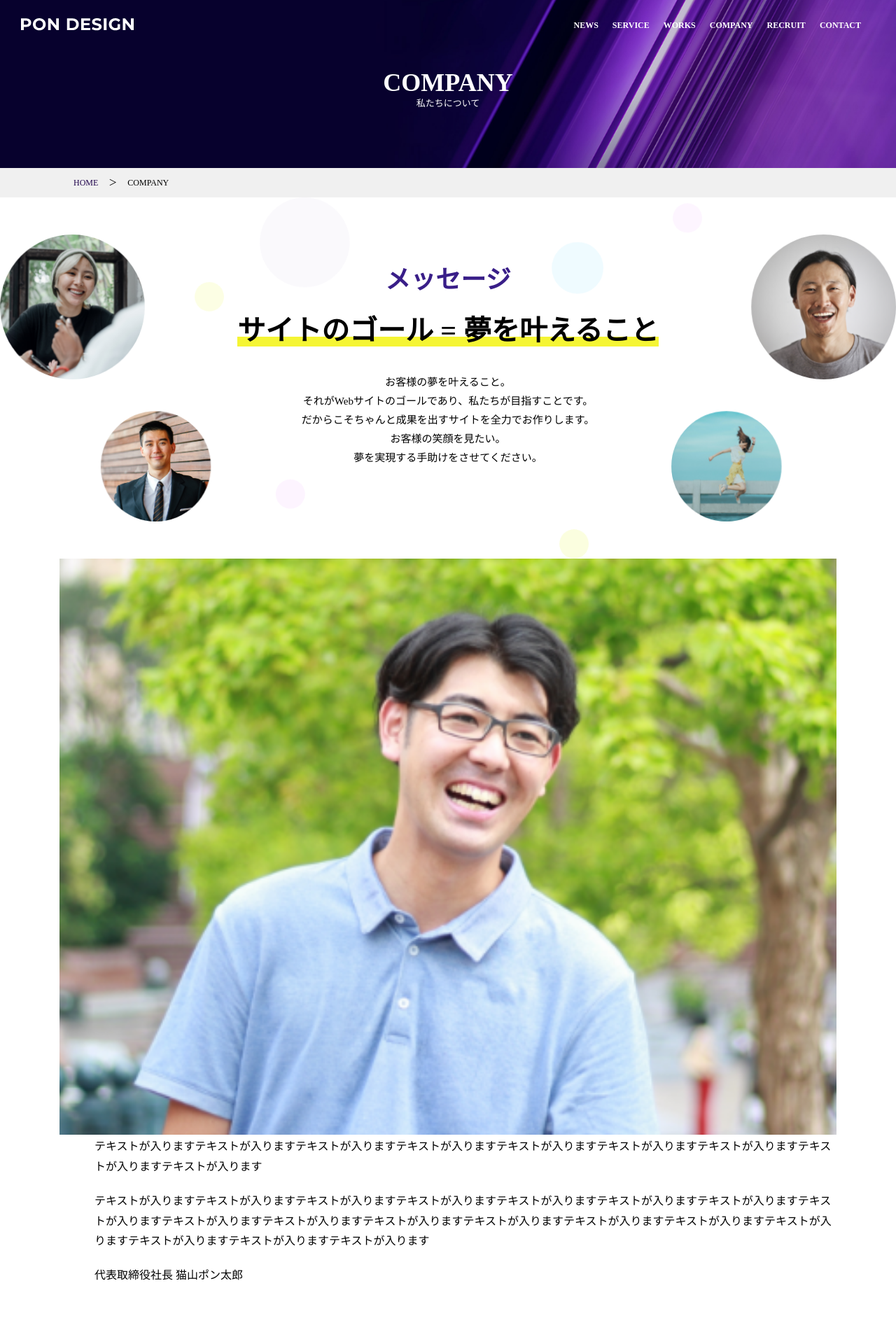
After one commit to kuma-mofumofu/corporate-site, a PHP site: page /company.html in a window 1280 px wide. The commit adds this page. Shown: the top 1920 px of the page at 70% size. Run offline with PHP 8.4, Linux system fonts and the light colour scheme.

Commit message:
company完了

```diff
--- /dev/null
+++ b/company.html
@@ -0,0 +1,159 @@
+<!DOCTYPE html>
+<html lang="ja">
+
+  <head>
+    <meta charset="utf-8" />
+    <meta name="viewport" content="width=device-width, initial-scale=1" />
+    <link rel="shortcut icon" href="images/favicon.png" />
+    <link rel="stylesheet" href="css/reset.css" />
+    <link rel="stylesheet" href="css/style.css" />
+    <title>2022.07.15課題</title>
+  </head>
+
+  <body id="company">
+
+    <header id="header">
+      <div class="header--inner">
+
+        <h1 class="logo">
+          <a href="#"><img src="images/logo.png" alt=""></a>
+        </h1>
+
+        <nav>
+          <ul>
+            <li><a href="#">NEWS</a></li>
+            <li><a href="#">SERVICE</a></li>
+            <li><a href="#">WORKS</a></li>
+            <li><a href="#">COMPANY</a></li>
+            <li><a href="#">RECRUIT</a></li>
+            <li><a href="#">CONTACT</a></li>
+          </ul>
+        </nav>
+
+        <div class="menu">
+          <div class="menu-btn">
+            <span></span>
+            <span></span>
+            <span></span>
+          </div>
+        </div>
+
+      </div><!-- /header--inner -->
+    </header>
+
+    <main>
+
+      <section>
+        <div class="page_title">
+          <h2>COMPANY</h2>
+          <p>私たちについて</p>
+        </div>
+      </section>
+
+      <div class="pankuzu">
+        <p><a href="#">HOME</a><span>＞</span>COMPANY</p>
+      </div>
+
+      <section>
+        <div class="company">
+
+          <div class="title title-company">
+            <h2>メッセージ</h2>
+          </div>
+
+          <p><span>サイトのゴール = <br>夢を叶えること</span></p>
+
+          <p>
+            お客様の夢を叶えること。<br>
+            それがWebサイトのゴールであり、<br class="br_sp">私たちが目指すことです。<br>
+            だからこそちゃんと成果を出すサイトを<br class="br_sp">全力でお作りします。<br>
+            お客様の笑顔を見たい。<br>
+            夢を実現する手助けをさせてください。<br>
+          </p>
+
+        </div><!-- /company -->
+      </section>
+
+      <section>
+        <div class="ceo">
+
+          <div class="ceo--image">
+            <img src="images/CEO.png" alt="">
+          </div>
+
+          <div class="ceo--text">
+            <p>テキストが入りますテキストが入りますテキストが入りますテキストが入りますテキストが入りますテキストが入りますテキストが入りますテキストが入りますテキストが入ります</p>
+            <p>テキストが入りますテキストが入りますテキストが入りますテキストが入りますテキストが入りますテキストが入りますテキストが入りますテキストが入りますテキストが入りますテキストが入りますテキストが入りますテキストが入りますテキストが入りますテキストが入りますテキストが入りますテキストが入りますテキストが入りますテキストが入ります</p>
+            <p>代表取締役社長 猫山ポン太郎</p>
+          </div>
+
+        </div><!-- /ceo -->
+      </section>
+
+      <section>
+        <div class="overview">
+
+          <div class="title title-company">
+            <h2>会社概要</h2>
+          </div>
+
+          <ul>
+            <li><span>社名</span>株式会社PON DESIGN</li>
+            <li><span>設立</span>	2025.02.10</li>
+            <li><span>代表取締役</span>	猫山ポン太郎</li>
+            <li><span>資本金</span>	1,000,000円</li>
+            <li><span>所在地</span>	〒555-5555 東京都千代田区 ポンビルディング 606</li>
+          </ul>
+
+        </div><!-- /overview -->
+      </section>
+
+      <section>
+        <div class="map">
+          <iframe src="https://www.google.com/maps/embed?pb=!1m18!1m12!1m3!1d3240.8171407281448!2d139.7633046012791!3d35.68150428746635!2m3!1f0!2f0!3f0!3m2!1i1024!2i768!4f13.1!3m3!1m2!1s0x60188bf97912d02d%3A0xee1220ee8337117!2z44CSMTAwLTAwMDUg5p2x5Lqs6YO95Y2D5Luj55Sw5Yy65Li444Gu5YaF77yR5LiB55uu!5e0!3m2!1sja!2sjp!4v1659599717253!5m2!1sja!2sjp" width="1110" height="400" style="border:0;" allowfullscreen="" loading="lazy" referrerpolicy="no-referrer-when-downgrade"></iframe>
+        </div>
+      </section>
+
+      <section>
+        <div class="contact">
+
+          <div class="title title-contact">
+            <h2>CONTACT</h2>
+            <p>お問い合わせ</p>
+          </div>
+
+          <p>Webサイトの制作のご依頼やお見積りなど、<br>お気軽にご相談ください。</p>
+
+          <a href="#" class="btn btn-morer">
+            <span>MORE</span>
+          </a>
+
+        </div>
+      </section>
+
+    </main>
+
+    <footer>
+      <nav>
+        <ul>
+          <li><a href="#">HOME</a></li>
+          <li><a href="#">NEWS</a></li>
+          <li><a href="#">SERVICE</a></li>
+          <li><a href="#">WORKS</a></li>
+          <li><a href="#">COMPANY</a></li>
+          <li><a href="#">RECRUIT</a></li>
+          <li><a href="#">CONTACT</a></li>
+        </ul>
+      </nav>
+      <p>©PON DESIGN</p>
+    </footer>
+
+    <div class="scroll_top">
+      <a href="#"><span>↑</span></a>
+    </div>
+
+    <script src="js/jquery-3.6.0.min.js"></script>
+    <script src="js/jquery.easing.1.3.js"></script>
+    <script src="js/script.js"></script>
+  </body>
+</html>
--- /dev/null
+++ b/css/pages/_company.scss
@@ -0,0 +1,150 @@
+@import "../global/variables";
+
+#company{
+
+  /* ===============================================
+  # メッセージ
+  =============================================== */
+
+  .company{
+    padding: 100px 0;
+    margin: 0 auto;
+    max-width: 1300px;
+    text-align: center;
+    background-image: url(/Users/akedotaichi/Desktop/2022.07.15課題/kadai/images/bg-circle.png),url(/Users/akedotaichi/Desktop/2022.07.15課題/kadai/images/bg-face.png);
+    background-position: center center;
+    background-size: contain;
+    background-repeat: no-repeat;
+
+    @media screen and (max-width:770px){
+      padding: 60px 0;
+      background-image: url(/Users/akedotaichi/Desktop/2022.07.15課題/kadai/images/sp_bg-circle.png);
+      background-position: center center;
+      background-size: 375px;
+    }
+
+    > p{
+      font-family: "Montserrat";
+
+      &:nth-of-type(1){
+        font-size: 40px;
+        font-weight: bold;
+        margin-bottom: 40px;
+        display: inline-block;
+
+        @media screen and (max-width:770px){
+          font-size: 32px;
+          line-height: 1.5;
+        }
+
+        span{
+          background: linear-gradient(transparent 70%,#f5f534 0%);//「transparent」は透明(黒の透明)、最後「0%」は境目くっきり
+        }
+
+        br{
+          display: none;
+
+          @media screen and (max-width:770px){
+            display: block;
+          }
+        }
+      }
+
+      &:nth-of-type(2){
+        font-size: 15px;
+        line-height: 1.8;
+        margin-bottom: 30px;
+
+        .br_sp{
+          display: none;
+
+          @media screen and (max-width:770px){
+            display: block;
+          }
+        }
+      }
+    }
+  }
+
+  .ceo{
+    display: flex;
+    max-width: 1140px;
+    margin: 0 auto;
+    padding: 0 15px 140px 15px;
+    flex-direction: column;
+
+    .ceo--image{
+      @media screen and (max-width:770px){
+        width: 100%;
+      }
+
+      img{
+        width: 100%;
+      }
+    }
+
+    .ceo--text{
+      padding-left: 50px;
+      font-size: 15px;
+      font-family: "Montserrat";
+
+      @media screen and (max-width:770px){
+        padding-left: 0;
+      }
+
+      p{
+        line-height: 1.8;
+        &:nth-of-type(1){
+          padding-bottom: 20px;
+        }
+        &:nth-of-type(2){
+          padding-bottom: 20px;
+        }
+      }
+    }
+  }
+
+  /* ===============================================
+  # 会社概要
+  =============================================== */
+  .overview{
+
+    max-width: 1140px;
+    margin: 0 auto;
+    margin-bottom: 60px;
+
+    li{
+      font-family: "Montserrat";
+      font-size: 15px;
+      border-bottom: solid 2px $color-gray;
+      padding: 30px 10px;
+
+      @media screen and (max-width:770px){
+        font-size: 14px;
+        padding: 20px 15px;
+      }
+
+      span{
+        font-weight: bold;
+        display: inline-block;
+        width: 20%;
+
+        @media screen and (max-width:770px){
+          display: block;
+          padding-bottom: 15px;
+        }
+      }
+    }
+  }
+
+  /* ===============================================
+  # Google map
+  =============================================== */
+
+  .map{
+    max-width: 1140px;
+    margin: 0 auto;
+    margin-bottom: 110px;
+  }
+
+}
--- a/css/style.css
+++ b/css/style.css
@@ -19,6 +19,7 @@
 /* ===============================================
 # 色
 =============================================== */
+@import url("https://fonts.googleapis.com/css2?family=Noto+Serif+JP:wght@200;300;400;500&display=swap");
 @import url("https://fonts.googleapis.com/css2?family=Noto+Serif+JP:wght@200;300;400;500&display=swap");
 @import url("https://fonts.googleapis.com/css2?family=Noto+Serif+JP:wght@200;300;400;500&display=swap");
 @import url("https://fonts.googleapis.com/css2?family=Noto+Serif+JP:wght@200;300;400;500&display=swap");
@@ -1463,4 +1464,180 @@ footer ul a:hover {
 #works .achievement .achievement--block a:hover {
   text-decoration: underline;
 }
+
+/* ===============================================
+# フォント
+=============================================== */
+/* ===============================================
+# フォントサイズ
+=============================================== */
+/* ===============================================
+# 色
+=============================================== */
+#company {
+  /* ===============================================
+  # メッセージ
+  =============================================== */
+  /* ===============================================
+  # 会社概要
+  =============================================== */
+  /* ===============================================
+  # Google map
+  =============================================== */
+}
+
+#company .company {
+  padding: 100px 0;
+  margin: 0 auto;
+  max-width: 1300px;
+  text-align: center;
+  background-image: url(/Users/akedotaichi/Desktop/2022.07.15課題/kadai/images/bg-circle.png), url(/Users/akedotaichi/Desktop/2022.07.15課題/kadai/images/bg-face.png);
+  background-position: center center;
+  background-size: contain;
+  background-repeat: no-repeat;
+}
+
+@media screen and (max-width: 770px) {
+  #company .company {
+    padding: 60px 0;
+    background-image: url(/Users/akedotaichi/Desktop/2022.07.15課題/kadai/images/sp_bg-circle.png);
+    background-position: center center;
+    background-size: 375px;
+  }
+}
+
+#company .company > p {
+  font-family: "Montserrat";
+}
+
+#company .company > p:nth-of-type(1) {
+  font-size: 40px;
+  font-weight: bold;
+  margin-bottom: 40px;
+  display: inline-block;
+}
+
+@media screen and (max-width: 770px) {
+  #company .company > p:nth-of-type(1) {
+    font-size: 32px;
+    line-height: 1.5;
+  }
+}
+
+#company .company > p:nth-of-type(1) span {
+  background: -webkit-gradient(linear, left top, left bottom, color-stop(70%, transparent), color-stop(0%, #f5f534));
+  background: linear-gradient(transparent 70%, #f5f534 0%);
+}
+
+#company .company > p:nth-of-type(1) br {
+  display: none;
+}
+
+@media screen and (max-width: 770px) {
+  #company .company > p:nth-of-type(1) br {
+    display: block;
+  }
+}
+
+#company .company > p:nth-of-type(2) {
+  font-size: 15px;
+  line-height: 1.8;
+  margin-bottom: 30px;
+}
+
+#company .company > p:nth-of-type(2) .br_sp {
+  display: none;
+}
+
+@media screen and (max-width: 770px) {
+  #company .company > p:nth-of-type(2) .br_sp {
+    display: block;
+  }
+}
+
+#company .ceo {
+  display: -webkit-box;
+  display: -ms-flexbox;
+  display: flex;
+  max-width: 1140px;
+  margin: 0 auto;
+  padding: 0 15px 140px 15px;
+  -webkit-box-orient: vertical;
+  -webkit-box-direction: normal;
+      -ms-flex-direction: column;
+          flex-direction: column;
+}
+
+@media screen and (max-width: 770px) {
+  #company .ceo .ceo--image {
+    width: 100%;
+  }
+}
+
+#company .ceo .ceo--image img {
+  width: 100%;
+}
+
+#company .ceo .ceo--text {
+  padding-left: 50px;
+  font-size: 15px;
+  font-family: "Montserrat";
+}
+
+@media screen and (max-width: 770px) {
+  #company .ceo .ceo--text {
+    padding-left: 0;
+  }
+}
+
+#company .ceo .ceo--text p {
+  line-height: 1.8;
+}
+
+#company .ceo .ceo--text p:nth-of-type(1) {
+  padding-bottom: 20px;
+}
+
+#company .ceo .ceo--text p:nth-of-type(2) {
+  padding-bottom: 20px;
+}
+
+#company .overview {
+  max-width: 1140px;
+  margin: 0 auto;
+  margin-bottom: 60px;
+}
+
+#company .overview li {
+  font-family: "Montserrat";
+  font-size: 15px;
+  border-bottom: solid 2px #E8E8E8;
+  padding: 30px 10px;
+}
+
+@media screen and (max-width: 770px) {
+  #company .overview li {
+    font-size: 14px;
+    padding: 20px 15px;
+  }
+}
+
+#company .overview li span {
+  font-weight: bold;
+  display: inline-block;
+  width: 20%;
+}
+
+@media screen and (max-width: 770px) {
+  #company .overview li span {
+    display: block;
+    padding-bottom: 15px;
+  }
+}
+
+#company .map {
+  max-width: 1140px;
+  margin: 0 auto;
+  margin-bottom: 110px;
+}
 /*# sourceMappingURL=style.css.map */
--- a/css/style.scss
+++ b/css/style.scss
@@ -19,3 +19,4 @@
 @import "pages/news";
 @import "pages/service";
 @import "pages/works";
+@import "pages/company";
```
Also changed, not shown: 1 other file.
